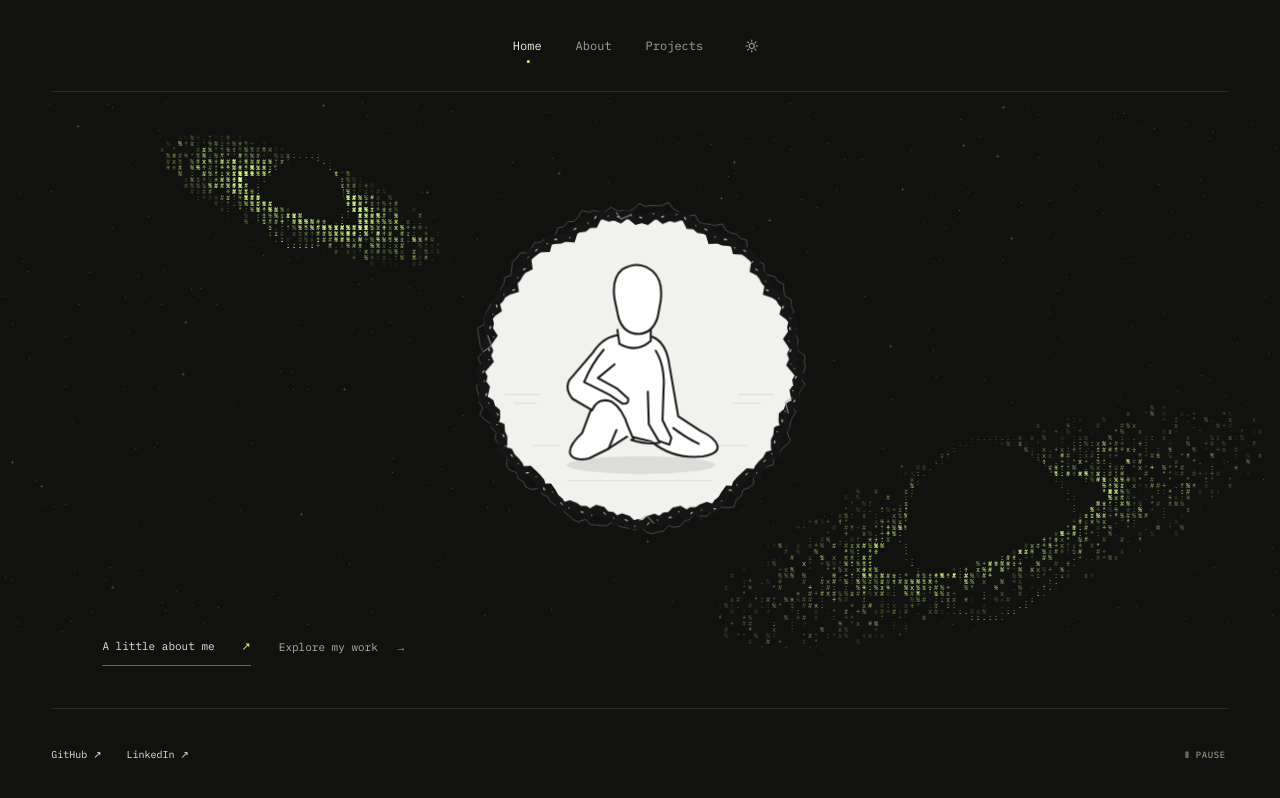
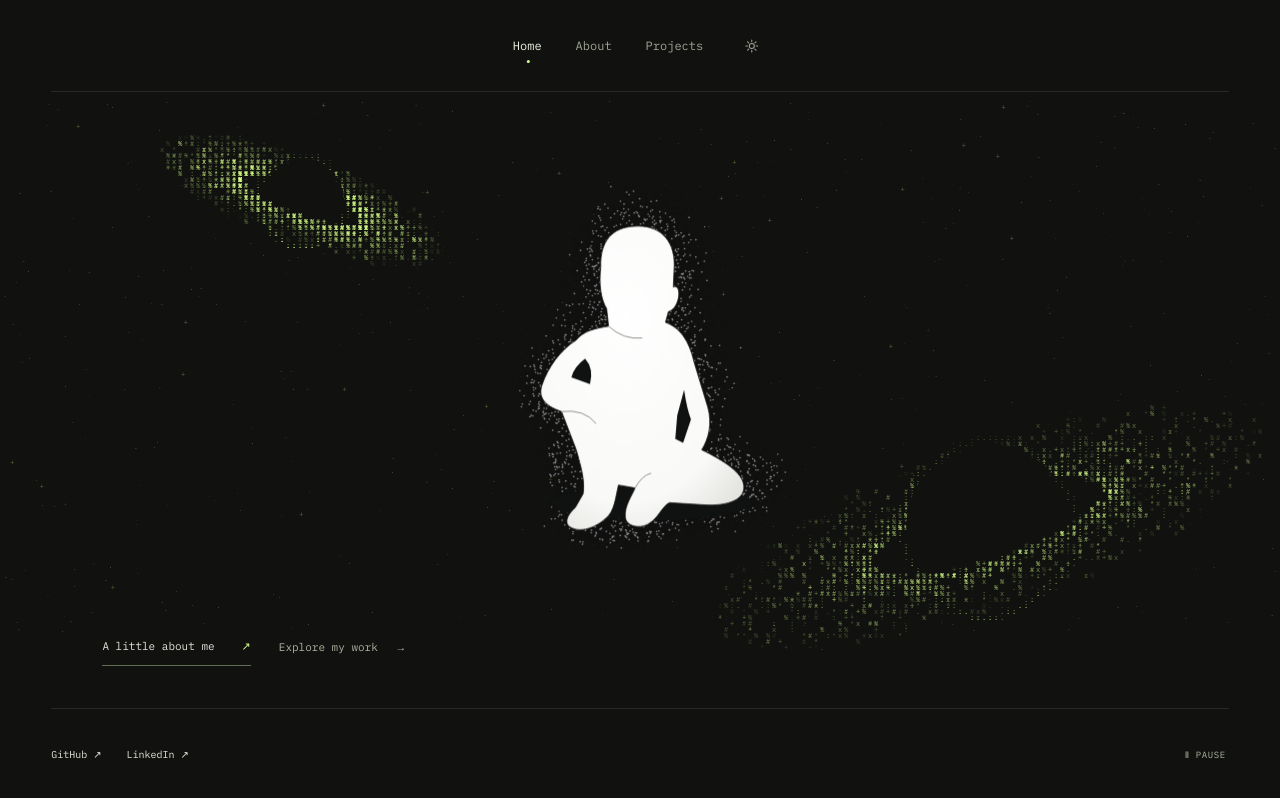
Before and after one commit to abdullah-robots/ascii-portfolio, a React (Vite) app: page / in a window 1280 px wide. Built offline with nearby package versions, Linux system fonts and the light colour scheme.

Commit message:
design: refine seated silhouette and replace portal rim with a stippled aura

```diff
--- a/src/Anomaly.tsx
+++ b/src/Anomaly.tsx
@@ -1,65 +1,75 @@
-// A deliberately imperfect aperture. Fixed noise avoids random changes on React renders.
-function boundary(radius: number, phase: number): string {
-  return (
-    Array.from({ length: 180 }, (_, index) => {
-      const angle = (index / 180) * Math.PI * 2;
-      const roughness =
-        Math.sin(angle * 13 + phase) * 3 +
-        Math.sin(angle * 37 + phase) * 2 +
-        Math.sin(angle * 71) * 1.8;
-      const r = radius + roughness;
-      return `${index === 0 ? 'M' : 'L'}${200 + Math.cos(angle) * r},${200 + Math.sin(angle) * r}`;
-    }).join(' ') + 'Z'
-  );
+import { useId } from 'react';
+
+// A continuous silhouette avoids overlapping limb outlines at small screen sizes.
+const FIGURE =
+  'M166 141 C160 131 158 116 160 99 C159 72 172 58 194 57 C219 55 235 70 235 96 L234 119 C238 117 241 122 239 131 C237 139 233 143 229 144 L226 155 C240 160 250 173 255 195 L269 241 C274 258 270 274 263 285 C285 296 305 308 306 322 C307 338 285 343 262 341 L230 339 C222 343 219 355 208 361 C199 366 186 363 185 354 C184 342 192 332 195 324 L178 321 C175 334 174 348 165 355 C154 365 139 370 129 364 C122 360 126 351 134 344 L142 330 C144 316 140 303 135 285 L120 246 C102 240 96 231 100 219 C106 201 119 183 135 173 C142 164 154 161 168 159 Z';
+
+// Fixed noise and a handful of ellipses make a repeatable, body-shaped stipple field.
+// Thousands of dots share two paths, so there are no per-particle DOM nodes or timers.
+function noise(value: number): number {
+  const n = Math.sin(value * 127.1 + 311.7) * 43758.5453;
+  return n - Math.floor(n);
 }
+const ENVELOPE = [
+  [198, 111, 55, 72],
+  [192, 219, 77, 96],
+  [132, 220, 43, 45],
+  [159, 292, 45, 68],
+  [246, 315, 80, 42],
+  [180, 348, 61, 27],
+] as const;
 
-const APERTURE = boundary(157, 0);
-const FRINGE = boundary(165, 2);
+function auraDots(): { black: string; white: string } {
+  const black: string[] = [];
+  const white: string[] = [];
+  for (let index = 0; index < 42000; index++) {
+    const x = 48 + noise(index * 3) * 308;
+    const y = 16 + noise(index * 3 + 1) * 372;
+    const distance = Math.min(
+      ...ENVELOPE.map(([cx, cy, rx, ry]) => Math.hypot((x - cx) / rx, (y - cy) / ry)),
+    );
+    const density = Math.exp(-Math.pow(Math.max(0, distance - 0.76) / 0.31, 2));
+    if (noise(index * 3 + 2) > density * 0.86) continue;
+    // Round caps turn each short mark into a dot; vary length slightly for organic grain.
+    const length = (noise(index + 60000) * 0.35 + 0.01).toFixed(2);
+    const dot = `M${x.toFixed(2)} ${y.toFixed(2)}h${length}`;
+    (noise(index + 90000) < 0.19 ? white : black).push(dot);
+  }
+  return { black: black.join(''), white: white.join('') };
+}
+const DOTS = auraDots();
 
 export function Anomaly({ paused }: { paused: boolean }) {
+  const gradient = useId();
   return (
     <div className={`anomaly${paused ? ' anomaly-paused' : ''}`} aria-hidden="true">
       <svg viewBox="0 0 400 400" fill="none">
-        <path className="anomaly-fringe" d={FRINGE} stroke="#777" strokeWidth="1" />
-        <path
-          className="anomaly-aperture"
-          d={APERTURE}
-          fill="#f1f1ee"
-          stroke="#151515"
-          strokeWidth="9"
-        />
-        <path d={APERTURE} stroke="#fff" strokeWidth="1" strokeDasharray="1 9 3 13" />
-        <g className="anomaly-interior">
-          {/* Interrupted horizontal lines suggest a space with no visible horizon. */}
+        <defs>
+          <radialGradient id={gradient} cx=".42" cy=".3" r=".85">
+            <stop stopColor="#fff" />
+            <stop offset=".72" stopColor="#f9f9f7" />
+            <stop offset="1" stopColor="#dededb" />
+          </radialGradient>
+        </defs>
+        <g className="anomaly-aura" strokeLinecap="round" strokeWidth="1.5">
+          <path d={DOTS.black} stroke="#101111" />
+          <path d={DOTS.white} stroke="#fff" opacity=".62" />
+        </g>
+        <g className="anomaly-figure">
+          <ellipse cx="211" cy="339" rx="103" ry="18" fill="#101111" />
+          <path d={FIGURE} fill={`url(#${gradient})`} stroke="#181919" strokeWidth=".8" />
+          {/* Only the negative spaces describe the arms; no overlapping construction lines. */}
           <path
-            d="M62 227h36m-26 9h22m206-9h36m-42 9h29M91 279h27m162 0h29M126 315h148"
-            stroke="#cececa"
-            strokeWidth=".7"
+            d="M144 192 Q133 200 130 211 L149 218 Q153 202 144 192Z M245 224 Q248 244 252 254 L244 278 L236 274 L238 250Z"
+            fill="#101111"
           />
-          <ellipse cx="201" cy="299" rx="76" ry="9" fill="#131313" opacity=".09" />
-          <g
-            className="anomaly-figure"
-            fill="#fff"
-            stroke="#191919"
-            strokeWidth="2.1"
-            strokeLinejoin="round"
+          <path
+            d="M120 246 Q143 243 155 258 M195 324 Q202 311 211 309 M168 159 Q183 173 202 171"
+            stroke="#91918d"
+            strokeWidth="1"
             strokeLinecap="round"
-          >
-            {/* A seated, anonymous figure: bent knees, one resting arm, one grounded hand. */}
-            <path d="M180 169 Q163 170 152 187 L128 215 Q123 224 131 234 L150 245 L141 269 Q126 283 129 291 Q133 298 148 295 L168 285 L188 272 L212 278 Q234 296 264 293 Q281 290 279 282 Q277 274 262 267 L239 252 L230 200 Q227 177 213 171Z" />
-            <path d="M177 164 L179 178 Q196 188 211 175 L211 159" />
-            <path d="M174 132 Q171 111 182 102 Q199 92 213 104 Q224 114 221 135 L218 151 Q213 167 199 168 Q183 168 178 151Z" />
-            <path d="M163 184 Q151 198 143 217 L169 230 L182 239 Q189 240 188 234 L177 224 L157 213 L174 199" />
-            <path d="M216 185 Q226 201 224 226 L223 256 L232 274 L230 281 L219 277 L209 260 L208 227" />
-            <path d="M151 246 Q157 232 171 237 Q182 244 188 263 L194 277 M168 285 L176 266 M234 264 Q247 274 260 280 M191 276 Q207 281 220 279" />
-          </g>
+          />
         </g>
-        <path
-          className="anomaly-scar"
-          d="M42 185l8-6-4-11m308 61-7 4 3 12M174 40l5 7 11-5M216 360l-7-8-8 5"
-          stroke="#9d9d94"
-          strokeWidth="1"
-        />
       </svg>
     </div>
   );
--- a/src/style.css
+++ b/src/style.css
@@ -632,7 +632,7 @@ h1:focus {
   color: #fffaf0;
 }
 
-/* This aperture deliberately keeps its own monochrome palette in both worlds. */
+/* The monochrome silhouette remains independent of the surrounding scene. */
 .anomaly {
   position: absolute;
   top: 46svh;
@@ -646,39 +646,25 @@ h1:focus {
   width: 100%;
   overflow: visible;
 }
-.anomaly-aperture {
-  transform-origin: 200px 200px;
-  animation: aperture-breathe 9s ease-in-out infinite alternate;
-}
-.anomaly-fringe {
-  transform-origin: 200px 200px;
-  animation: aperture-drift 23s linear infinite;
-  opacity: 0.55;
+.anomaly-aura {
+  transform-origin: 200px 230px;
+  animation: aura-breathe 8s ease-in-out infinite alternate;
 }
 .anomaly-figure {
-  animation: figure-drift 7s ease-in-out infinite alternate;
+  animation: figure-drift 8s ease-in-out infinite alternate;
 }
-.anomaly-scar {
-  animation: aperture-breathe 9s ease-in-out infinite alternate;
-  transform-origin: 200px 200px;
-}
-.anomaly-paused *,
-.anomaly-paused {
+.anomaly-paused * {
   animation-play-state: paused !important;
 }
-@keyframes aperture-breathe {
+@keyframes aura-breathe {
   to {
-    transform: scale(1.018, 0.987) rotate(1deg);
-  }
-}
-@keyframes aperture-drift {
-  to {
-    transform: rotate(360deg);
+    transform: scale(1.035, 1.015);
+    opacity: 0.78;
   }
 }
 @keyframes figure-drift {
   to {
-    transform: translateY(-3px);
+    transform: translateY(-2px);
   }
 }
 @media (max-width: 650px) {
```
